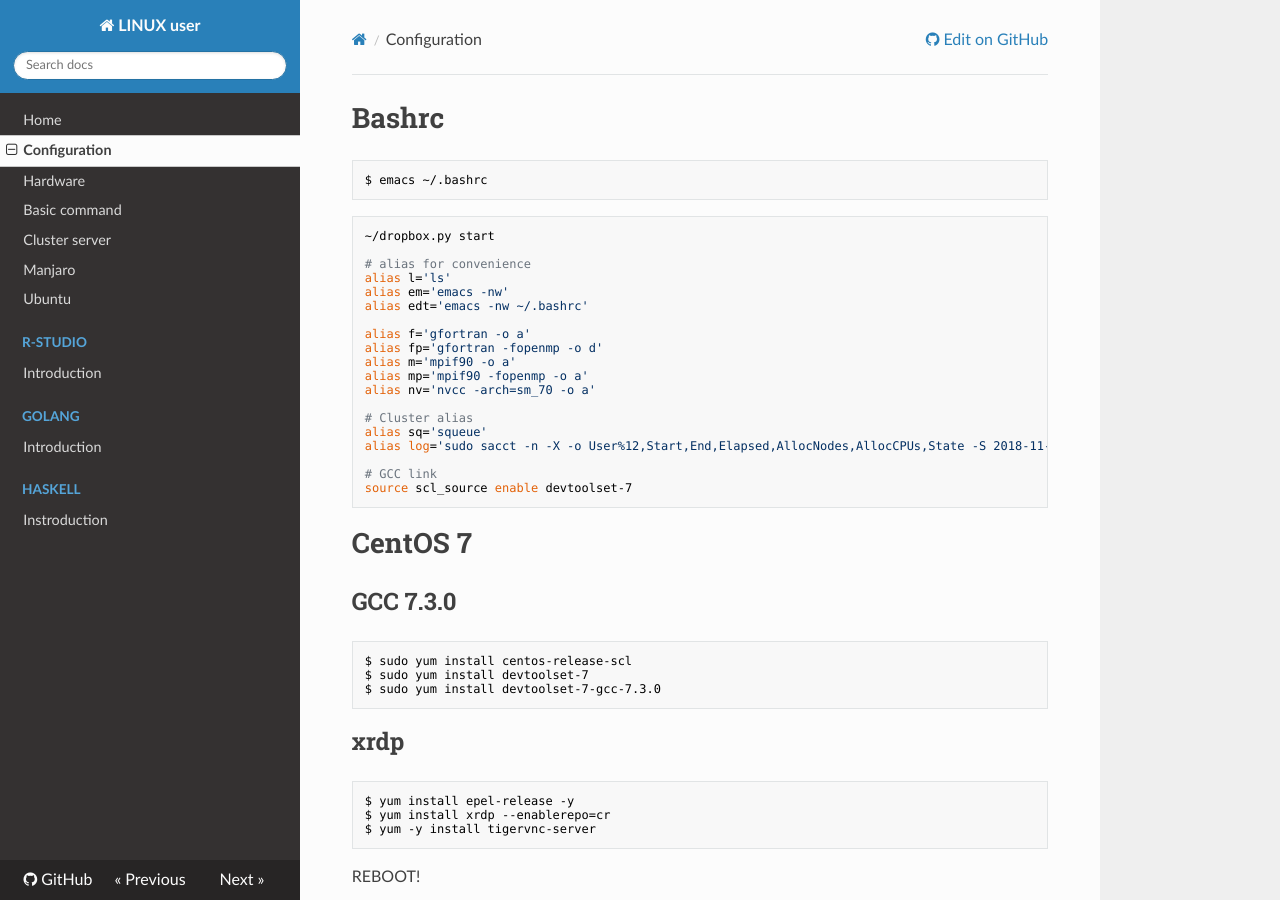
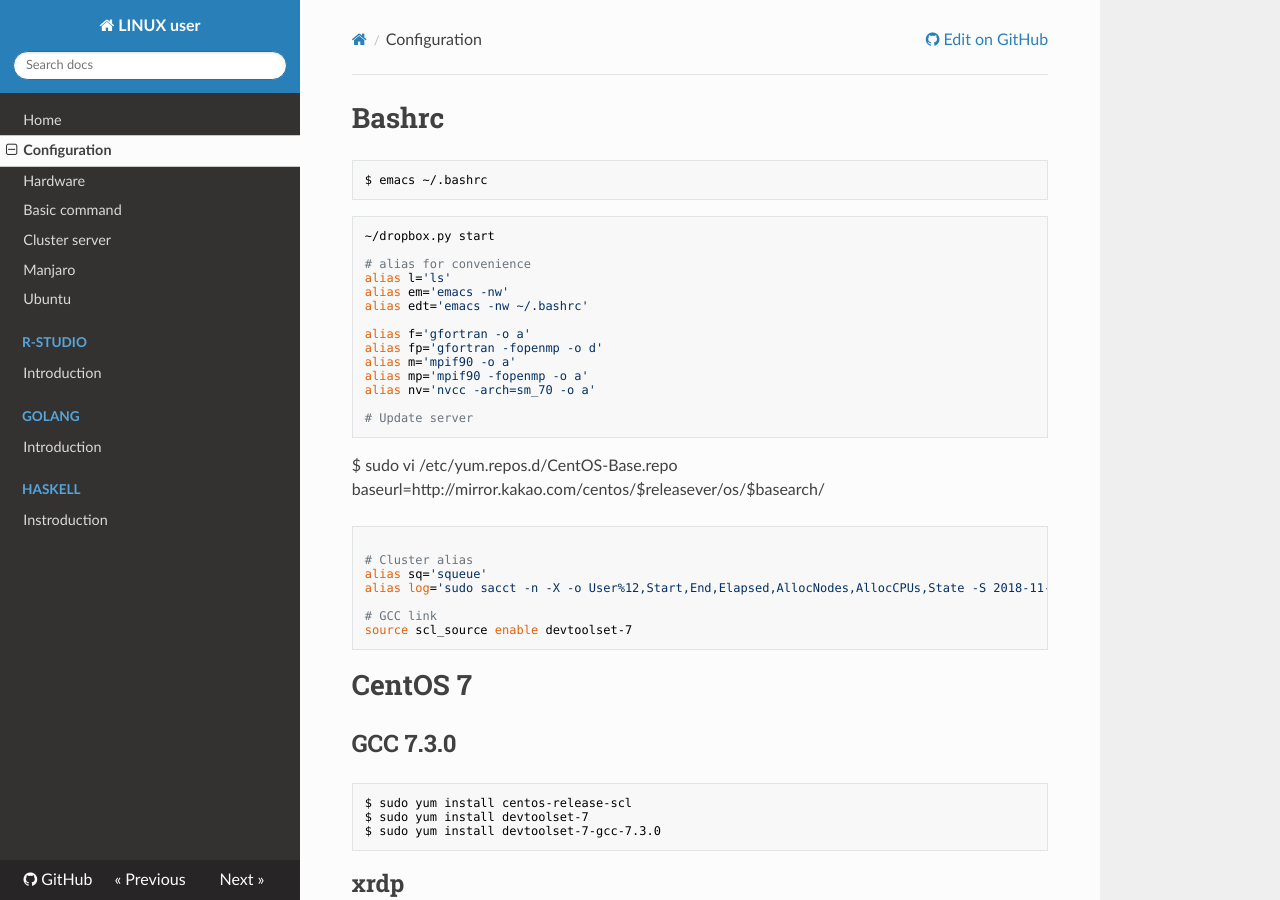
Before and after one commit to WonyoungCho/LINUX, an MkDocs documentation site: the page built from docs/config.md, in a window 1280 px wide and 900 px high. Built offline with MkDocs 1.6.1, drawn with Linux system fonts in a browser that asks for light colours; nearby versions of some CDN libraries; old or Windows-style settings are respelled for this version of MkDocs.

Commit message:
Update config.md

````diff
--- a/docs/config.md
+++ b/docs/config.md
@@ -16,6 +16,12 @@ alias fp='gfortran -fopenmp -o d'
 alias m='mpif90 -o a'
 alias mp='mpif90 -fopenmp -o a'
 alias nv='nvcc -arch=sm_70 -o a'
+
+# Update server
+```
+$ sudo vi /etc/yum.repos.d/CentOS-Base.repo
+baseurl=http://mirror.kakao.com/centos/$releasever/os/$basearch/
+```
 
 # Cluster alias
 alias sq='squeue'
````
